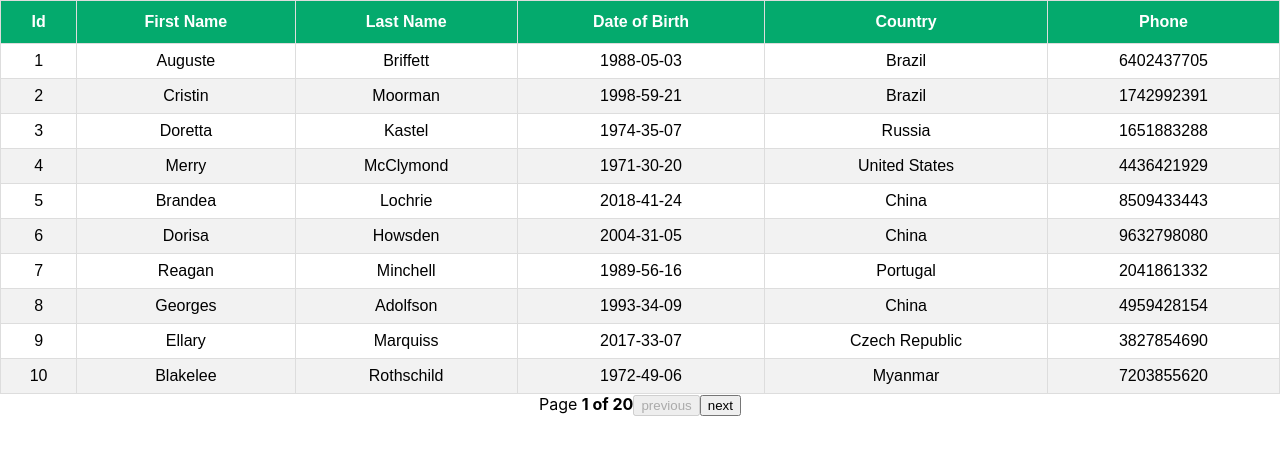
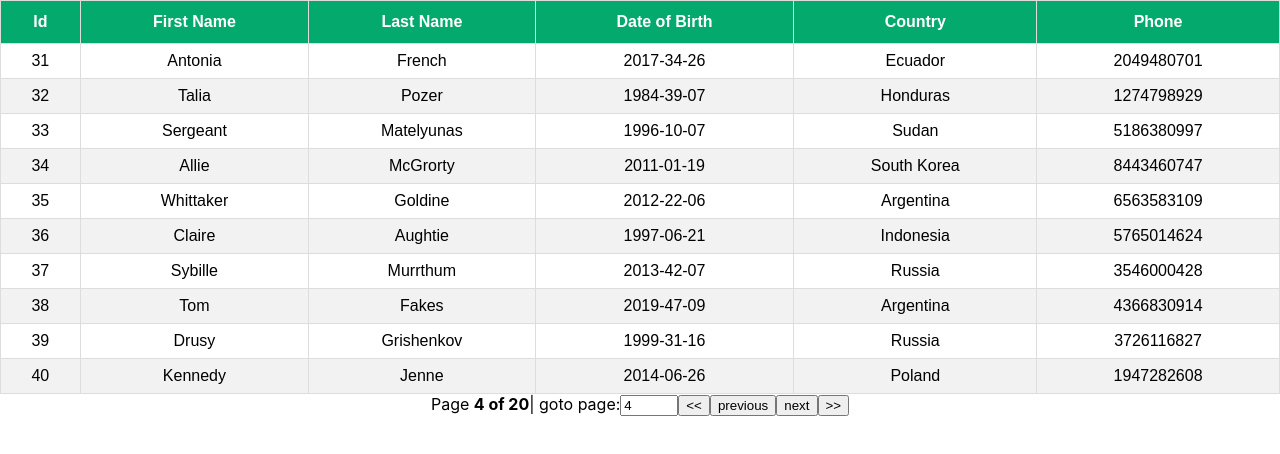
Before and after one commit to swagfinger/swagfinger-testing-react-table, a React (Create React App) app: page / in a window 1280 px wide. Shown: the top 454 px of the page. Built offline with nearby package versions, Linux system fonts and the light colour scheme.

Commit message:
Pagination - goto Page

```diff
--- a/src/components/PaginationTable.js
+++ b/src/components/PaginationTable.js
@@ -11,9 +11,12 @@ const PaginationTable = () => {
   const columns = useMemo(()=> COLUMNS, []);
   const data = useMemo(()=> MOCK_DATA, []);
 
-  const {getTableProps, getTableBodyProps, headerGroups, footerGroups, page, prepareRow, nextPage, previousPage, canNextPage, canPreviousPage, pageOptions, state} = useTable({
+  const {getTableProps, getTableBodyProps, headerGroups, footerGroups, page, prepareRow, nextPage, previousPage, canNextPage, canPreviousPage, pageOptions, state, gotoPage, pageCount} = useTable({
     columns,
-    data
+    data,
+    initialState:{
+      pageIndex: 3 //zero indexed
+    }
   }, usePagination);
 
   const {pageIndex} = state;
@@ -59,8 +62,19 @@ const PaginationTable = () => {
     </table>
     <div>
       <span>Page <strong>{pageIndex + 1} of {pageOptions.length}</strong></span>
+      <span>| goto page:<input type="number" defaultValue={pageIndex+1}
+
+      onChange={e=> {
+        const pageNumber = e.target.value ? Number(e.target.value) -1 : 0;
+        gotoPage(pageNumber)
+      }}
+
+      style={{width: '50px'}}
+      /></span>
+      <button onClick={()=> gotoPage(0)} disabled={!canPreviousPage}>{'<<'}</button>
       <button onClick={()=> previousPage()} disabled={!canPreviousPage}>previous</button>
       <button onClick={()=> nextPage()} disabled={!canNextPage}>next</button>
+      <button onClick={()=> gotoPage(pageCount-1)} disabled={!canNextPage}>{'>>'}</button>
     </div>
     </>
   );
```
